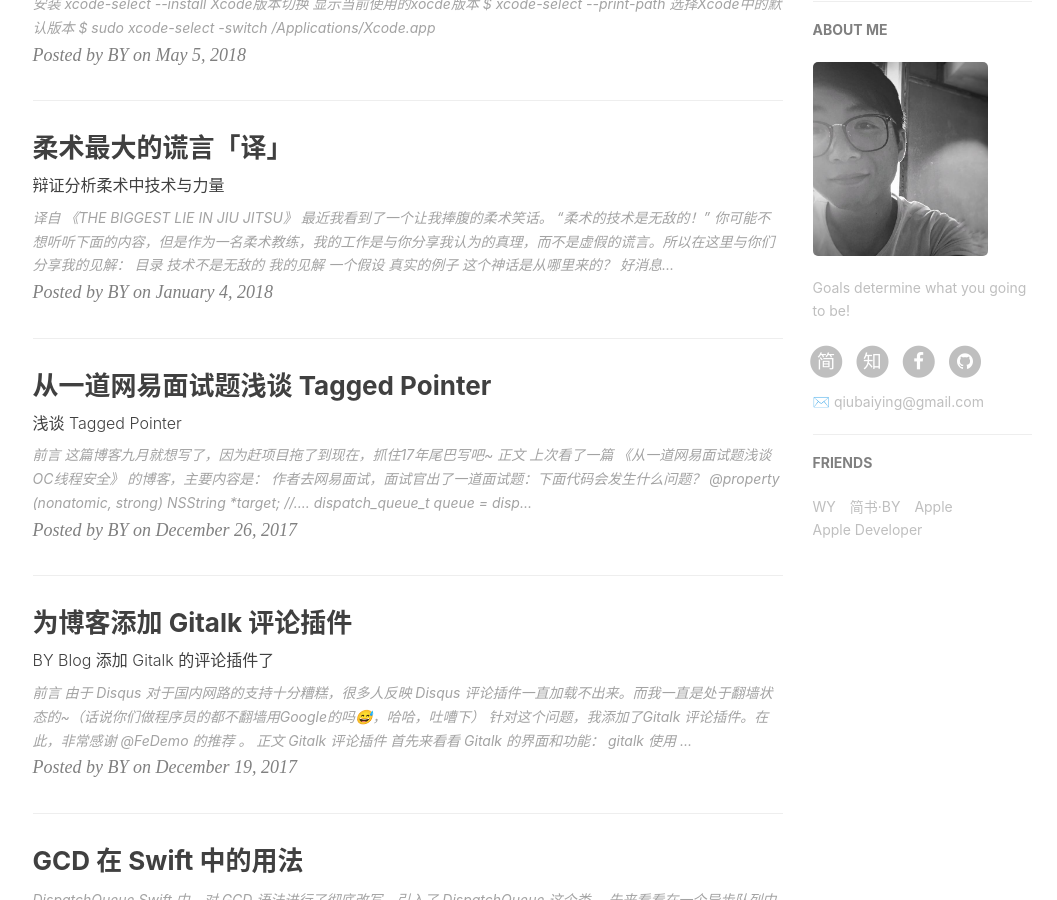
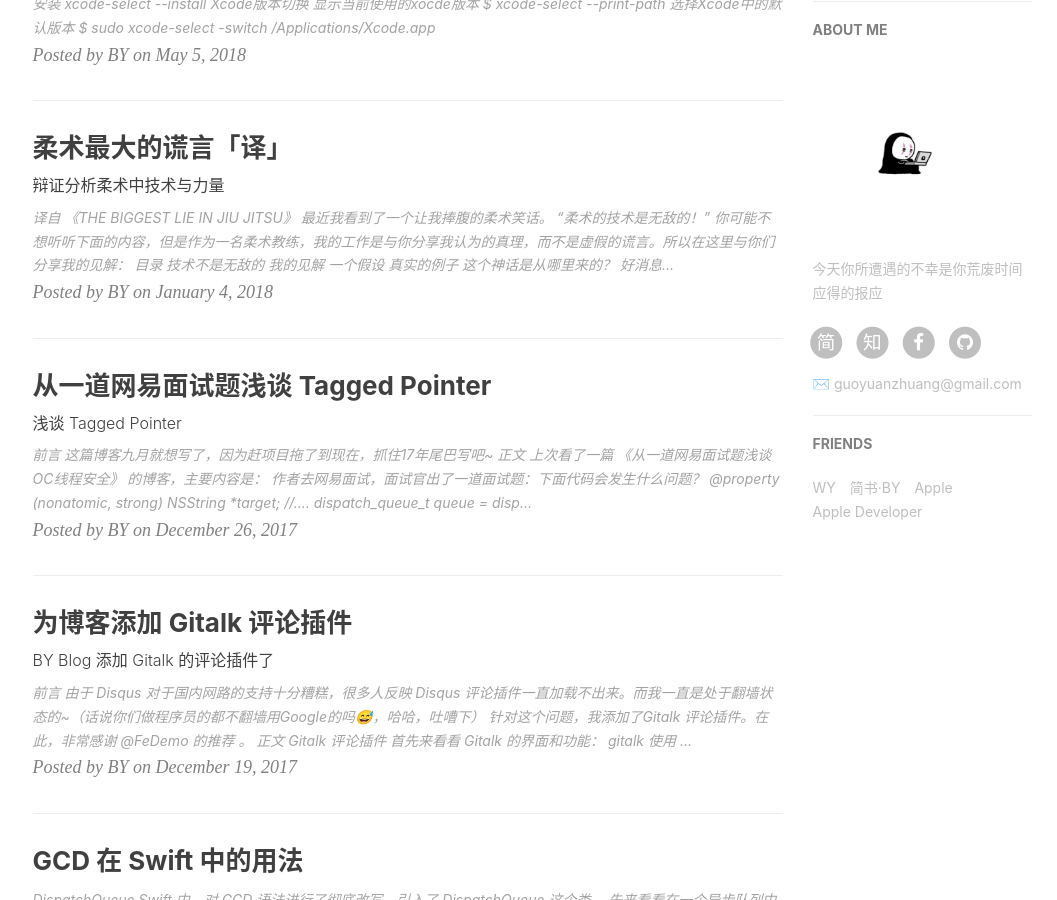
Before and after one commit to guoyuanzhuang/guoyuanzhuang.github.io, a Jekyll site: the page built from index.html, in a window 1280 px wide and 900 px high, scrolled down 788 px. Shown: the whole window, without its empty margins (135-1192 px from the left). Built offline with Jekyll 4.4.1, drawn with Linux system fonts in a browser that asks for light colours; nearby versions of some CDN libraries; the list of posts is cut into pages by our own code; comment, search, counter and statistics services are not loaded; some of the changed lines change nothing that is shown.

Commit message:
update config

```diff
--- a/_config.yml
+++ b/_config.yml
@@ -1,30 +1,29 @@
 # Site settings
 title: BY Blog
-SEOTitle: 柏荧的博客 | BY Blog
+SEOTitle: John的博客 | BY Blog
 header-img: img/post-bg-desk.jpg
-email: qiubaiying@gmail.com
-description: "Every failure is leading towards success."
-keyword: "BY, BY Blog, 柏荧的博客, qiubaiying, 邱柏荧, iOS, Apple, iPhone"
-url: "http://qiubaiying.github.io"          # your host, for absolute URL
+email: guoyuanzhuang@gmail.com
+description: "这是一个神奇的博客"
+keyword: "John Guo, Android, Java, Kotlin, ReactNative, Flutter, iOS, Swift"
+url: "https://guoyuanzhuang.github.io"          # your host, for absolute URL
 baseurl: ""      # for example, '/blog' if your blog hosted on 'host/blog'
-github_repo: "https://github.com/qiubaiying/qiubaiying.github.io.git" # you code repository
+github_repo: "https://github.com/guoyuanzhuang/guoyuanzhuang.github.io.git" # you code repository
 
 # Sidebar settings
 sidebar: true                           # whether or not using Sidebar.
-sidebar-about-description: "Goals determine what you going to be!"
+sidebar-about-description: "今天你所遭遇的不幸是你荒废时间应得的报应"
 sidebar-avatar: /img/about-BY-gentle.jpg      # use absolute URL, seeing it's used in both `/` and `/about/`
 
 
 
 # SNS settings
 RSS: false
+zhihu_username:     John Guo
+github_username:    John Guo
+facebook_username:  John Guo
+jianshu_username:   John Guo
+#twitter_username:   qiubaiying
 # weibo_username:     qiubaiying
-zhihu_username:     qiubaiying
-github_username:    qiubaiying
-facebook_username:  baiying.qiu.7
-jianshu_username:   e71990ada2fd
-#twitter_username:   qiubaiying
-
 
 
 
@@ -40,7 +39,6 @@
 # Gems
 # from PR#40, to support local preview for Jekyll 3.0
 gems: [jekyll-paginate]
-
 
 
 
@@ -62,25 +60,21 @@
 # Gitalk
 gitalk:
   enable: true    #是否开启Gitalk评论
-  clientID: f2c84e7629bb1446c1a4                            #生成的clientID
-  clientSecret: ca6d6139d1e1b8c43f8b2e19492ddcac8b322d0d    #生成的clientSecret
-  repo: qiubaiying.github.io    #仓库名称
-  owner: qiubaiying    #github用户名
-  admin: qiubaiying
+  clientID: 874971634b8f105a91c5                            #生成的clientID
+  clientSecret: c46fe0f2e4719ec826a61bf5e1f29341887d9f05    #生成的clientSecret
+  repo: guoyuanzhuang.github.io    #仓库名称
+  owner: guoyuanzhuang    #github用户名
+  admin: guoyuanzhuang
   distractionFreeMode: true #是否启用类似FB的阴影遮罩
 
 
-# 统计
-
-# Analytics settings
+# 统计Analytics settings
 # Baidu Analytics
-ba_track_id: b50bf2b12b5338a1845e33832976fd68
+#ba_track_id: b50bf2b12b5338a1845e33832976fd68
 
 # Google Analytics
-ga_track_id: 'UA-90855596-1'            # Format: UA-xxxxxx-xx
-ga_domain: qiubaiying.top               # 默认的是 auto, 这里我是自定义了的域名，你如果没有自己的域名，需要改成auto
-
-
+#ga_track_id: 'UA-90855596-1'            # Format: UA-xxxxxx-xx
+#ga_domain: qiubaiying.top               # 默认的是 auto, 这里我是自定义了的域名，你如果没有自己的域名，需要改成auto
 
 
 
```
Also changed, not shown: img/about-BY-gentle.jpg, img/post-bg-desk.jpeg (added).
